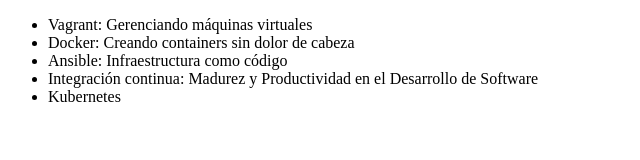
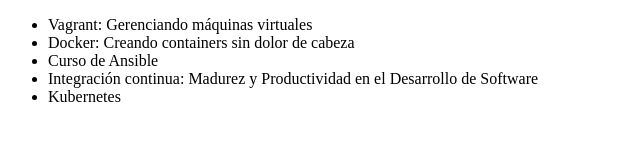
Before and after one commit to MartinMonsivaisT/alura-git, a plain HTML site: page index.html in a window 1280 px wide. Shown: the whole page, without its empty margins (0-640 px from the left). Drawn offline with Linux system fonts and the light colour scheme.

Commit message:
Revert "Cambiando el nombre del curso de ansible"
This reverts commit ec8679670e1f234f65d1c52a272f88720910681d.

```diff
--- a/index.html
+++ b/index.html
@@ -7,8 +7,8 @@
 <body>
      <ul>
          <li> Vagrant: Gerenciando máquinas virtuales</li>
-         <li> Docker: Creando containers sin dolor de cabeza</li>
-         <li> Ansible: Infraestructura como código</li>
+         <li> Docker: Creando containers sin dolor de cabeza </li>
+         <li> Curso de Ansible </li>
          <li> Integración continua: Madurez y Productividad en el Desarrollo de Software </li>
          <li> Kubernetes </li>
      </ul>
```
